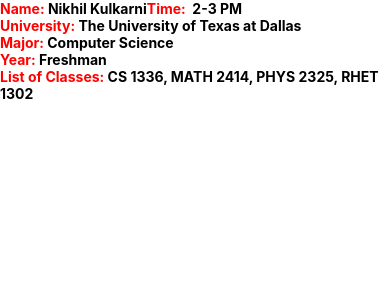
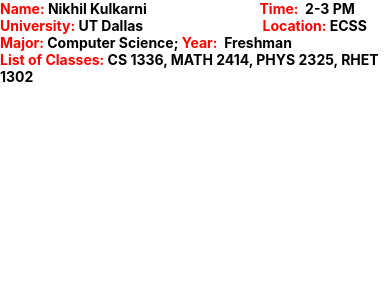
Before and after one commit to dhee9000/study-friends, a React Native app: screen / in a window 390 px wide. Shown: the top 300 px of the page. Built offline with nearby package versions, Linux system fonts and the light colour scheme.

Commit message:
using unorthodox methods to align time and location along the right side of the page

```diff
--- a/views/matchingList.js
+++ b/views/matchingList.js
@@ -6,17 +6,18 @@
         return(
             <View style={styles.viewStuff}>
                 <Text style={styles.textTitle}>Name:
-                    <Text style={styles.textInfo}> Nikhil Kulkarni</Text>
-                    <Text style={styles.textTitle}>Time: </Text>
-                    <Text style={styles.textInfo}> 2-3 PM</Text>
+                <Text style={styles.textInfo}> Nikhil Kulkarni                                  </Text>
+                <Text style={styles.textTitle}>Time: </Text>
+                <Text style={styles.textInfo}> 2-3 PM</Text>
                 </Text>
                 <Text style={styles.textTitle}>University:
-                <Text style={styles.textInfo}> The University of Texas at Dallas</Text>
+                <Text style={styles.textInfo}> UT Dallas                                    </Text>
+                <Text style={styles.textTitle}>Location:</Text>
+                <Text style={styles.textInfo}> ECSS</Text>
                 </Text>
                 <Text style={styles.textTitle}>Major:
-                <Text style={styles.textInfo}> Computer Science</Text>
-                </Text>
-                <Text style={styles.textTitle}>Year:
+                <Text style={styles.textInfo}> Computer Science;</Text>
+                <Text style={styles.textTitle}> Year: </Text>
                 <Text style={styles.textInfo}> Freshman</Text>
                 </Text>
                 <Text style={styles.textTitle}>List of Classes:
@@ -32,10 +33,6 @@
         flex: -1,
         alignItems: 'flex-start',
     },
-    viewImportant: {
-        flex: -1,
-        alignItems: 'flex-end',
-    },
     textTitle: {
         color: 'red',
         fontWeight: 'bold',
```
